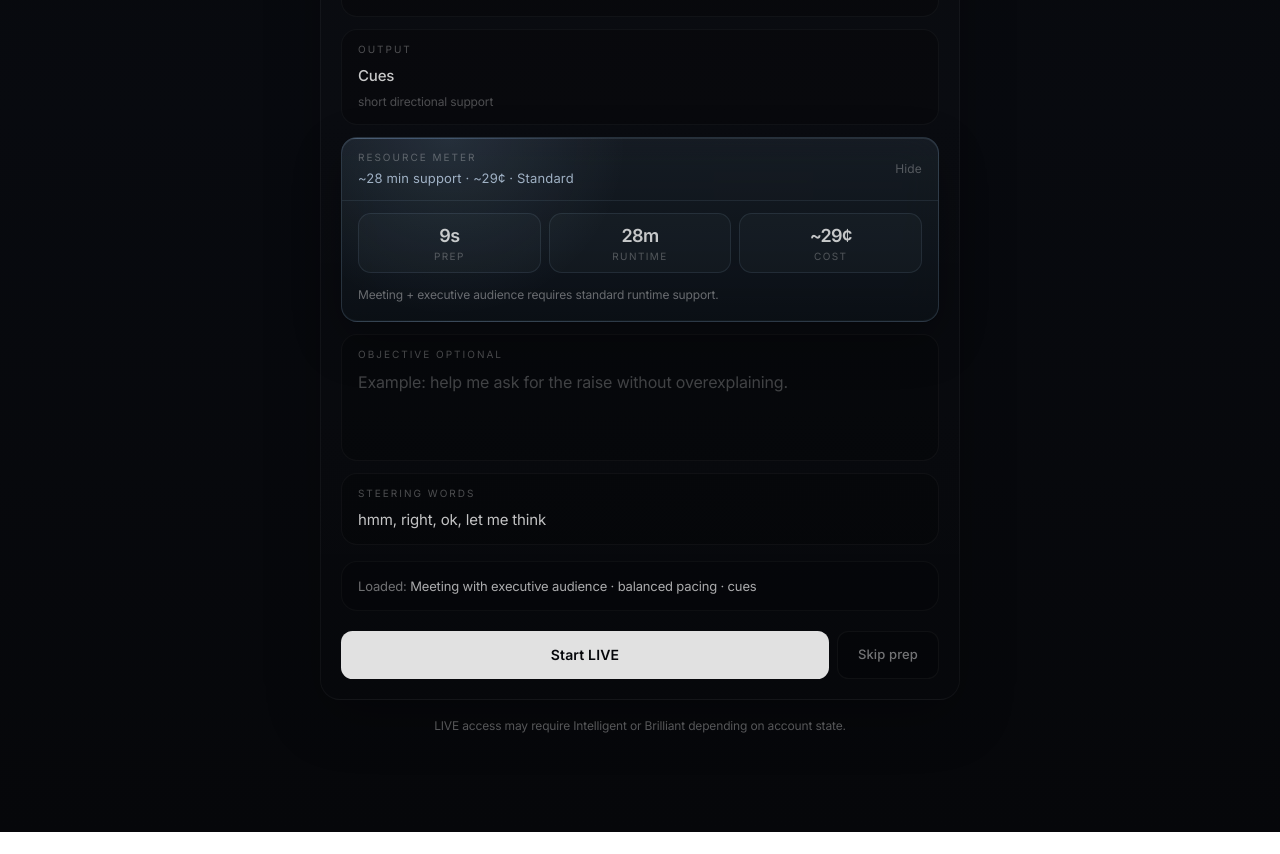
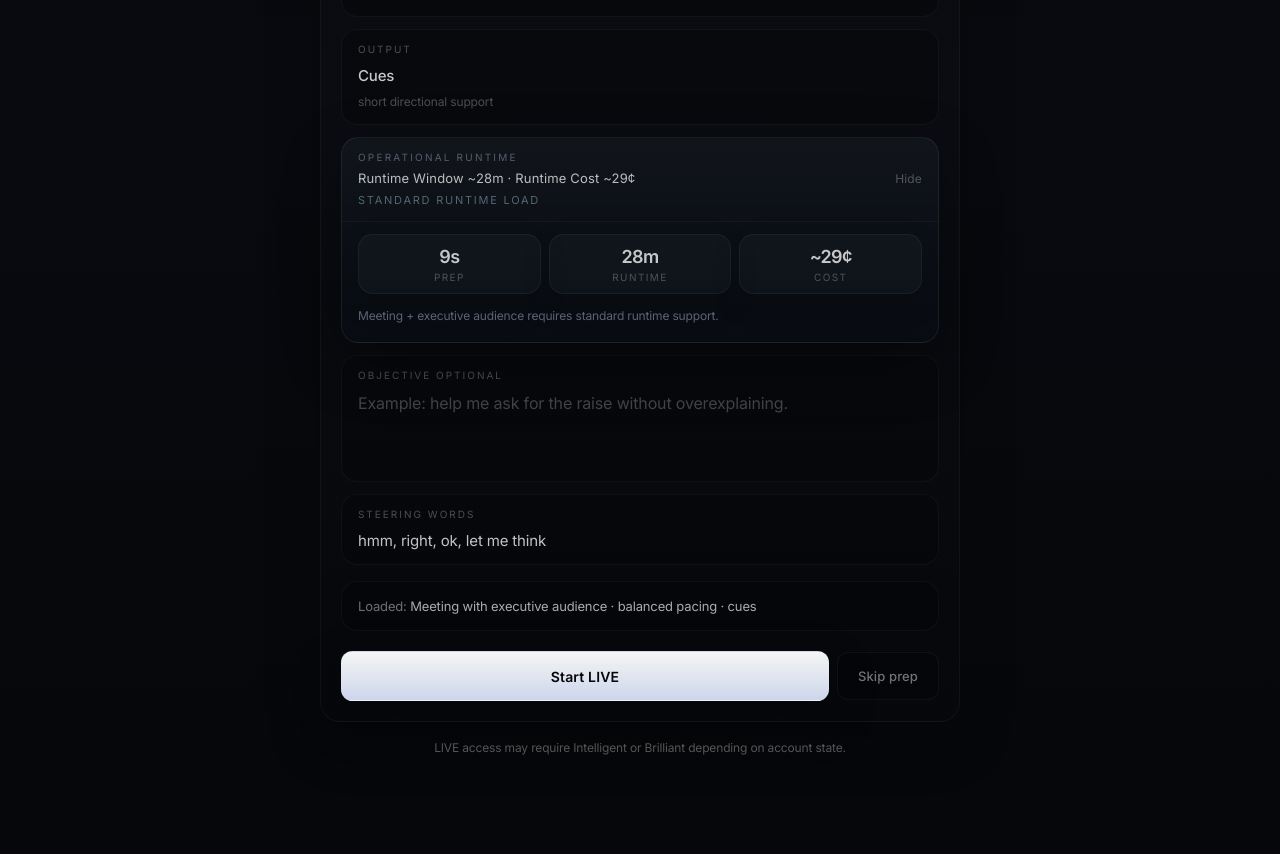
Before and after one commit to LesKemVal/ai-clarity, a Next.js app: page /george/live-entry in a window 1280 px wide. Shown: the part 661-1515 px from the top of the page. Before the commit the page ends 1493 px from the top, so only its background shows below. Built offline with nearby package versions, Linux system fonts and the light colour scheme.

Commit message:
Refine LIVE prep room operational surfaces

```diff
--- a/app/george/live-entry/LiveEntryClient.tsx
+++ b/app/george/live-entry/LiveEntryClient.tsx
@@ -336,16 +336,19 @@ export default function LiveEntryClient() {
             <CompactSelect label="Output" value={outputMode} options={OUTPUT_OPTIONS} onChange={setOutputMode} />
           </div>
 
-          <div className="mt-3 overflow-hidden rounded-[1rem] border border-white/[0.04] bg-black/18">
+          <div className="bx-command-shimmer mt-3 overflow-hidden rounded-[1.08rem] border border-[#8FB6C9]/[0.10] bg-[linear-gradient(180deg,rgba(143,182,201,0.055),rgba(8,12,18,0.92))] shadow-[0_20px_60px_rgba(0,0,0,0.32)]">
             <button
               type="button"
               onClick={() => setShowResourceMeter((value) => !value)}
               className="flex w-full items-center justify-between gap-3 px-4 py-3 text-left"
             >
               <div>
-                <div className="text-[10px] uppercase tracking-[0.2em] text-white/28">Resource meter</div>
-                <div className="mt-1 text-[13px] text-white/58">
-                  ~{finalResourceEstimate.runtimeMinutes} min support · ~{finalResourceEstimate.estimatedCents}¢ · {finalResourceEstimate.intensity}
+                <div className="text-[10px] uppercase tracking-[0.22em] text-[#D7DCFF]/36">Operational runtime</div>
+                <div className="mt-1 text-[13px] text-white/72">
+                  Runtime Window ~{finalResourceEstimate.runtimeMinutes}m · Runtime Cost ~{finalResourceEstimate.estimatedCents}¢
+                </div>
+                <div className="mt-1 text-[11px] uppercase tracking-[0.16em] text-[#8FB6C9]/52">
+                  {finalResourceEstimate.intensity} runtime load
                 </div>
               </div>
               <span className="text-[12px] text-white/34">{showResourceMeter ? 'Hide' : 'Show'}</span>
@@ -354,21 +357,21 @@ export default function LiveEntryClient() {
             {showResourceMeter && (
               <div className="border-t border-white/[0.035] px-4 pb-4 pt-3">
                 <div className="grid grid-cols-3 gap-2 text-center">
-                  <div className="rounded-[0.8rem] border border-white/[0.035] bg-white/[0.012] px-2 py-2">
+                  <div className="rounded-[0.9rem] border border-[#8FB6C9]/[0.08] bg-[#8FB6C9]/[0.04] px-2 py-2 shadow-[0_10px_28px_rgba(0,0,0,0.18)]">
                     <div className="text-[18px] font-semibold tracking-[-0.04em] text-white/76">{finalResourceEstimate.prepSeconds}s</div>
                     <div className="text-[10px] uppercase tracking-[0.14em] text-white/26">prep</div>
                   </div>
-                  <div className="rounded-[0.8rem] border border-white/[0.035] bg-white/[0.012] px-2 py-2">
+                  <div className="rounded-[0.9rem] border border-[#8FB6C9]/[0.08] bg-[#8FB6C9]/[0.04] px-2 py-2 shadow-[0_10px_28px_rgba(0,0,0,0.18)]">
                     <div className="text-[18px] font-semibold tracking-[-0.04em] text-white/76">{finalResourceEstimate.runtimeMinutes}m</div>
                     <div className="text-[10px] uppercase tracking-[0.14em] text-white/26">runtime</div>
                   </div>
-                  <div className="rounded-[0.8rem] border border-white/[0.035] bg-white/[0.012] px-2 py-2">
+                  <div className="rounded-[0.9rem] border border-[#8FB6C9]/[0.08] bg-[#8FB6C9]/[0.04] px-2 py-2 shadow-[0_10px_28px_rgba(0,0,0,0.18)]">
                     <div className="text-[18px] font-semibold tracking-[-0.04em] text-white/76">~{finalResourceEstimate.estimatedCents}¢</div>
                     <div className="text-[10px] uppercase tracking-[0.14em] text-white/26">cost</div>
                   </div>
                 </div>
 
-                <p className="mt-3 text-[12px] leading-5 text-white/38">{finalResourceEstimate.reason}</p>
+                <p className="mt-3 text-[12px] leading-5 text-[#D7DCFF]/42">{finalResourceEstimate.reason}</p>
               </div>
             )}
           </div>
@@ -402,7 +405,7 @@ export default function LiveEntryClient() {
             <button
               type="button"
               onClick={() => setShowPrepPreview(true)}
-              className="min-h-[48px] rounded-[0.95rem] bg-white/[0.88] px-5 py-3 text-[14px] font-semibold text-[#05060A] transition hover:bg-white"
+              className="min-h-[50px] rounded-[1rem] border border-[#D7DCFF]/[0.12] bg-[linear-gradient(180deg,rgba(255,255,255,0.96),rgba(222,232,255,0.92))] px-5 py-3 text-[14px] font-semibold tracking-[-0.02em] text-[#05060A] shadow-[0_18px_48px_rgba(0,0,0,0.26)] transition hover:scale-[1.01] hover:bg-white"
             >
               Start LIVE
             </button>
@@ -432,7 +435,7 @@ export default function LiveEntryClient() {
 
       {showPrepPreview && (
         <div className="fixed inset-0 z-[240] flex items-end justify-center bg-black/68 px-3 pb-3 backdrop-blur-[10px] sm:items-center sm:pb-0">
-          <div className="w-full max-w-[560px] rounded-[1.25rem] border border-white/[0.06] bg-[#07090E]/96 p-4 shadow-[0_24px_80px_rgba(0,0,0,0.48)]">
+          <div className="bx-command-shimmer w-full max-w-[560px] overflow-hidden rounded-[1.3rem] border border-[#8FB6C9]/[0.10] bg-[linear-gradient(180deg,rgba(11,16,24,0.98),rgba(6,8,12,0.98))] p-4 shadow-[0_28px_90px_rgba(0,0,0,0.58)]">
             <div className="flex items-start justify-between gap-4">
               <div>
                 <div className="text-[10px] uppercase tracking-[0.24em] text-white/30">Prep room</div>
@@ -441,7 +444,7 @@ export default function LiveEntryClient() {
               <button type="button" onClick={() => setShowPrepPreview(false)} className="rounded-full px-2 py-1 text-[12px] text-white/38 hover:text-white/70">Close</button>
             </div>
 
-            <div className="mt-4 rounded-[1rem] border border-white/[0.04] bg-black/24 px-4 py-3 text-[13px] leading-6 text-white/48">
+            <div className="mt-4 rounded-[1rem] border border-[#8FB6C9]/[0.08] bg-[#8FB6C9]/[0.045] px-4 py-3 text-[13px] leading-6 text-white/58 shadow-[0_12px_32px_rgba(0,0,0,0.22)]">
               {loadedSummary} · ~{finalResourceEstimate.runtimeMinutes}m · ~{finalResourceEstimate.estimatedCents}¢
             </div>
 
@@ -453,7 +456,7 @@ export default function LiveEntryClient() {
                     key={resource}
                     type="button"
                     onClick={() => removeResource(resource)}
-                    className="rounded-full border border-white/[0.05] bg-white/[0.018] px-3 py-1.5 text-[12px] text-white/48 transition hover:border-red-300/20 hover:bg-red-300/[0.04] hover:text-red-100/76"
+                    className="rounded-full border border-[#8FB6C9]/[0.10] bg-[#8FB6C9]/[0.045] px-3 py-1.5 text-[12px] text-[#D7DCFF]/58 shadow-[0_8px_24px_rgba(0,0,0,0.16)] transition hover:border-red-300/24 hover:bg-red-300/[0.05] hover:text-red-100/82"
                     title="Tap to remove"
                   >
                     {resource} ×
@@ -469,9 +472,9 @@ export default function LiveEntryClient() {
                     if (event.key === 'Enter') addResource()
                   }}
                   placeholder="Add resource, e.g. silence timing"
-                  className="min-w-0 flex-1 rounded-[0.9rem] border border-white/[0.045] bg-black/24 px-3 py-2.5 text-[13px] text-white/72 outline-none placeholder:text-white/24"
+                  className="bx-command-shimmer min-w-0 flex-1 rounded-[0.95rem] border border-[#8FB6C9]/[0.08] bg-black/24 px-3 py-2.5 text-[13px] text-white/76 outline-none placeholder:text-white/24"
                 />
-                <button type="button" onClick={addResource} className="rounded-[0.9rem] border border-white/[0.05] px-3 py-2.5 text-[12px] text-white/56 hover:bg-white/[0.025] hover:text-white/78">Add</button>
+                <button type="button" onClick={addResource} className="rounded-[0.95rem] border border-[#8FB6C9]/[0.10] bg-[#8FB6C9]/[0.04] px-3 py-2.5 text-[12px] text-[#D7DCFF]/58 transition hover:bg-[#8FB6C9]/[0.08] hover:text-white">Add</button>
               </div>
             </div>
 
@@ -479,7 +482,7 @@ export default function LiveEntryClient() {
               <button
                 type="button"
                 onClick={() => startLive(false, editableResources)}
-                className="min-h-[48px] rounded-[0.95rem] bg-white/[0.88] px-5 py-3 text-[14px] font-semibold text-[#05060A] transition hover:bg-white"
+                className="min-h-[50px] rounded-[1rem] border border-[#D7DCFF]/[0.12] bg-[linear-gradient(180deg,rgba(255,255,255,0.96),rgba(222,232,255,0.92))] px-5 py-3 text-[14px] font-semibold tracking-[-0.02em] text-[#05060A] shadow-[0_18px_48px_rgba(0,0,0,0.26)] transition hover:scale-[1.01] hover:bg-white"
               >
                 Now Start LIVE
               </button>
```
